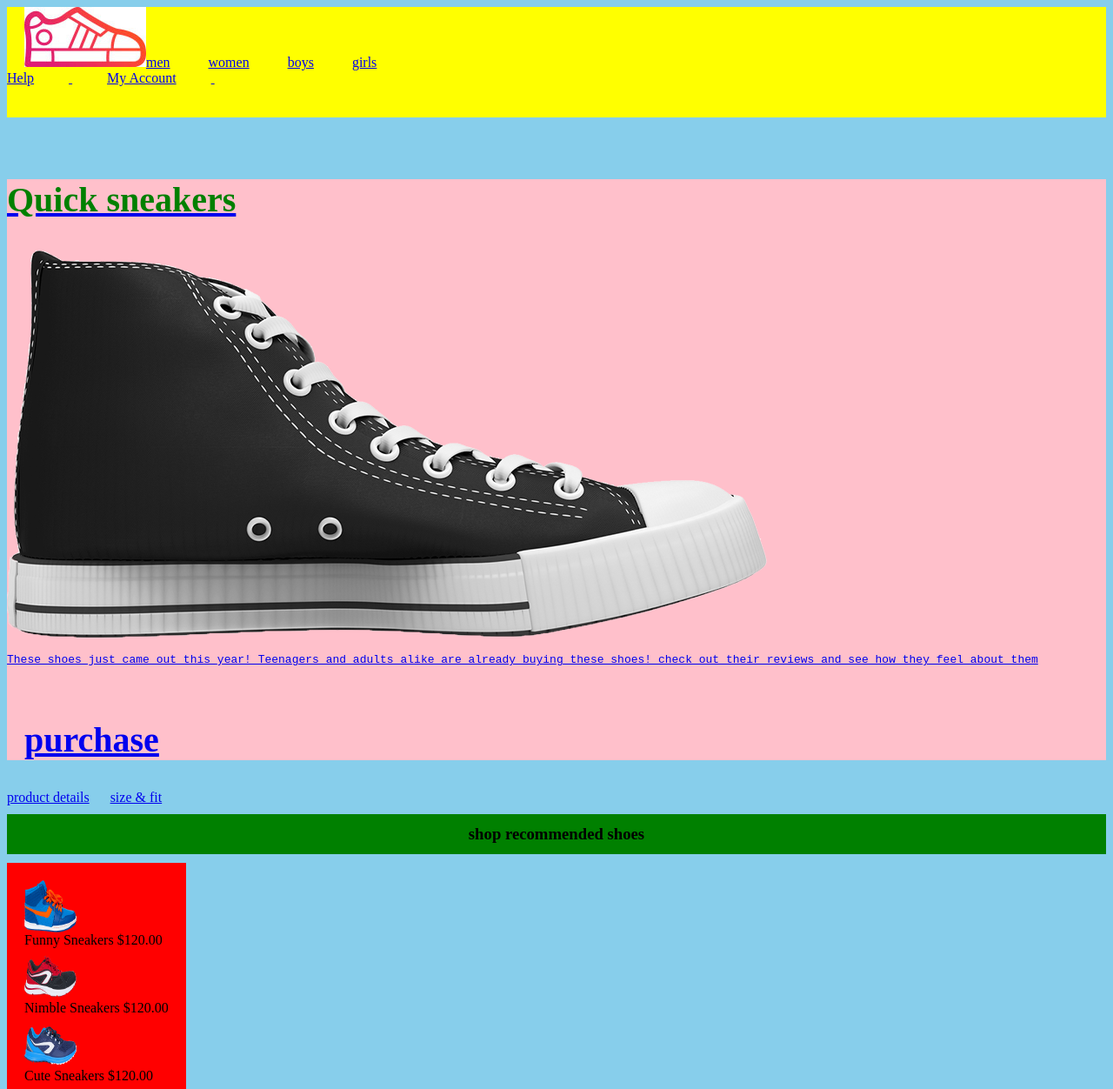
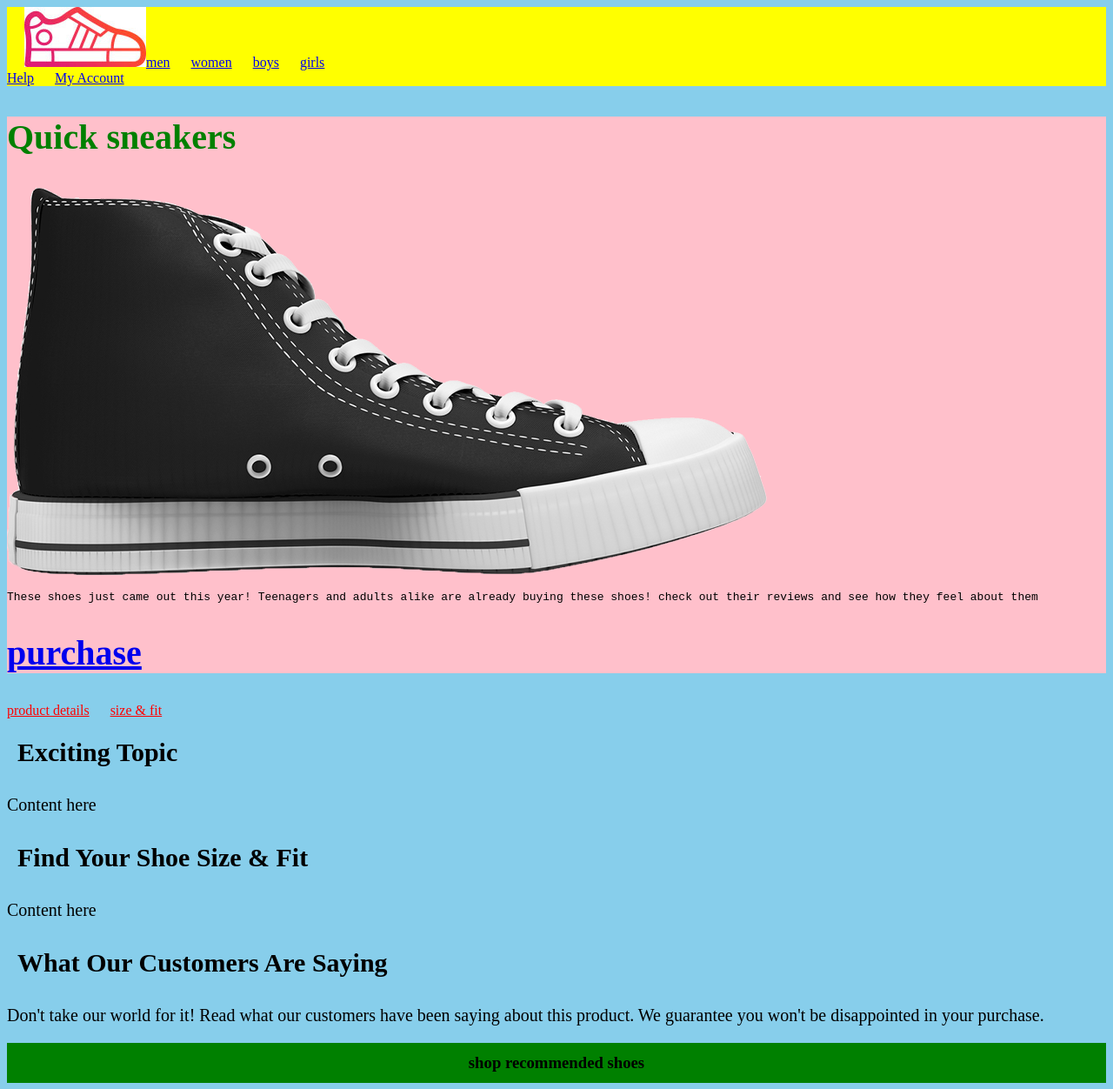
Before and after one commit to iharri0601/assignment-2019, a plain HTML site: page index.html in a window 1280 px wide. Shown: the top 1252 px of the page at 87% size. Drawn offline with Linux system fonts and the light colour scheme.

Commit message:
initial commit

```diff
--- a/index.html
+++ b/index.html
@@ -17,8 +17,8 @@
       </nav>
       <nav class="right">
         <section class="option">
-          <div><a href="#">Help</div>
-          <div><a href="#">My Account</div>
+          <div><a href="#">Help</a></div>
+          <div><a href="#">My Account</a></div>
           <div class="shopping cart">
         </section>
       </nav>
@@ -31,10 +31,16 @@
 <h1 class="purchase"><a href="#">purchase</a></h1>
 </div>
 </section>
-
+<section class="related-products">
   <a href="#">product details</a>
   <a href="#">size & fit</a>
-
+<h3>Exciting Topic</h3>
+<p>Content here</p>
+<h3>Find Your Shoe Size & Fit</h3>
+<p>Content here</p>
+<h3>What Our Customers Are Saying</h3>
+<p>Don't take our world for it! Read what our customers have been saying about this product. We guarantee you won't be disappointed in your purchase.</p>
+</section>
 <h3>shop recommended shoes</h3>
 <section class="shop-recommended-shoes">
   <div><img src="day-1-shoe2.png" class="shoes">Funny Sneakers $120.00</div>
--- a/main.css
+++ b/main.css
@@ -41,8 +41,9 @@ h3 {
   padding: 12px;
 }
 
-a {
-  margin-right: 20px
+.related-products a{
+  margin-right: 20px;
+  color: red;
 }
 
 .shop-recommended-shoes {
@@ -57,3 +58,13 @@ a {
   width: 60px;
   height: 60px;
 }
+
+.related-products h3{
+  font-size: 30px;
+  text-align: left;
+  background-color: skyblue;
+}
+
+.related-products p{
+  font-size: 20px
+}
```
